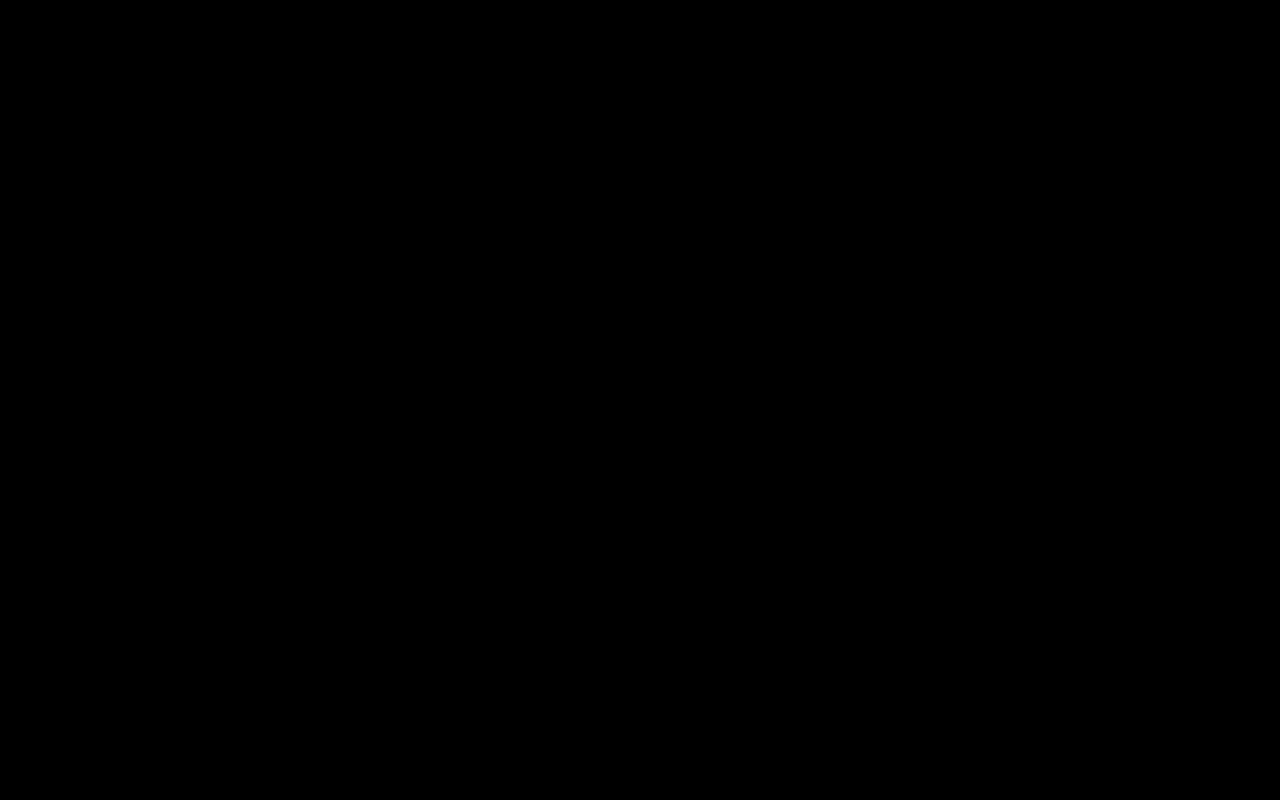
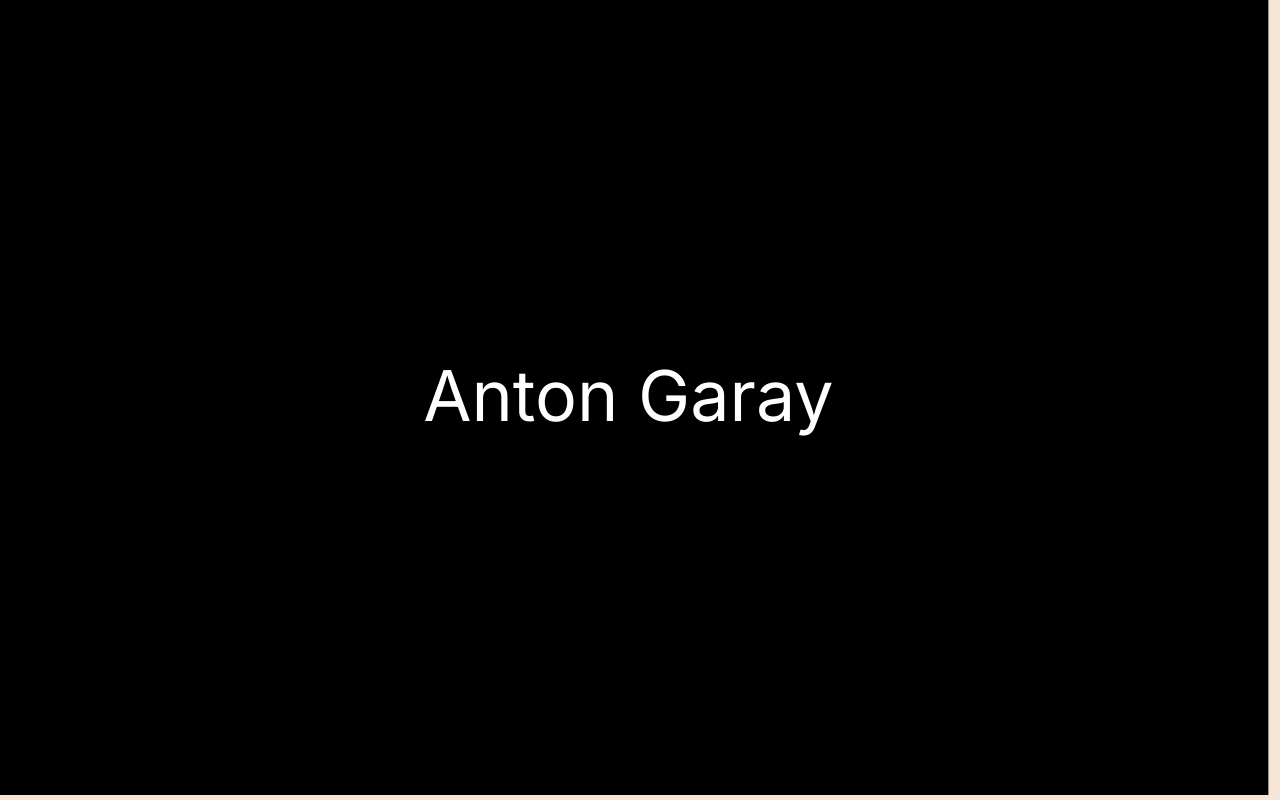
Before and after one commit to AntGa/AntGaDev, a Next.js app: page / in a window 1280 px wide. Built offline with nearby package versions, Linux system fonts and the light colour scheme.

Commit message:
Added "paralax"

```diff
--- a/package.json
+++ b/package.json
@@ -9,6 +9,7 @@
     "lint": "next lint"
   },
   "dependencies": {
+    "@use-gesture/react": "^10.3.1",
     "framer-motion": "^11.3.21",
     "next": "14.2.5",
     "react": "^18",
--- a/src/app/page.tsx
+++ b/src/app/page.tsx
@@ -1,15 +1,60 @@
 "use client"
 
-import { motion } from "framer-motion"
+import { motion, useSpring, useTransform } from "framer-motion"
+import { useGesture } from "@use-gesture/react"
+import { useState, useEffect } from "react"
+
 export default function Home() {
+  const [x, setX] = useState(0)
+  const [y, setY] = useState(0)
+
+  const springX = useSpring(0, { stiffness: 100, damping: 20 })
+  const springY = useSpring(0, { stiffness: 100, damping: 20 })
+
+  const handleMove = ({ xy: [px, py] }) => {
+    setX(px)
+    setY(py)
+  }
+
+  useGesture(
+    {
+      onMove: handleMove,
+    },
+    { target: window }
+  )
+
+  useEffect(() => {
+    const centerX = window.innerWidth / 2
+    const centerY = window.innerHeight / 2
+
+    springX.set((x - centerX) / 55)
+    springY.set((y - centerY) / 80)
+  }, [x, y, springX, springY])
+
+  const translateX = useTransform(springX, (val) => `${val}px`)
+  const translateY = useTransform(springY, (val) => `${val}px`)
+
   return (
-    <div className="flex h-screen w-screen items-center justify-center bg-white">
+    <div className="flex h-screen w-screen items-center justify-center bg-[#F5E6D7]">
       <motion.div
         initial={{ width: 0, height: 0, rotate: -15, borderRadius: 50 }}
         animate={{ width: "100vw", height: "100vh", rotate: 0, borderRadius: 0 }}
-        transition={{ ease: [0.83, 0, 0.17, 1], duration: 1.5, delay: 1 }}
-        className="bg-black"
-      ></motion.div>
+        transition={{ ease: [0.83, 0, 0.17, 1], duration: 1.5, delay: 0.5 }}
+        className="flex items-center justify-center bg-black"
+        style={{
+          translateX,
+          translateY,
+        }}
+      >
+        <motion.p
+          initial={{ opacity: 0 }}
+          animate={{ opacity: 1 }}
+          transition={{ delay: 1.2, duration: 0.75 }}
+          className="text-[70px] text-white"
+        >
+          Anton Garay
+        </motion.p>
+      </motion.div>
     </div>
   )
 }
```
Also changed, not shown: 1 other file (tests, documents, lock files or other folders).
